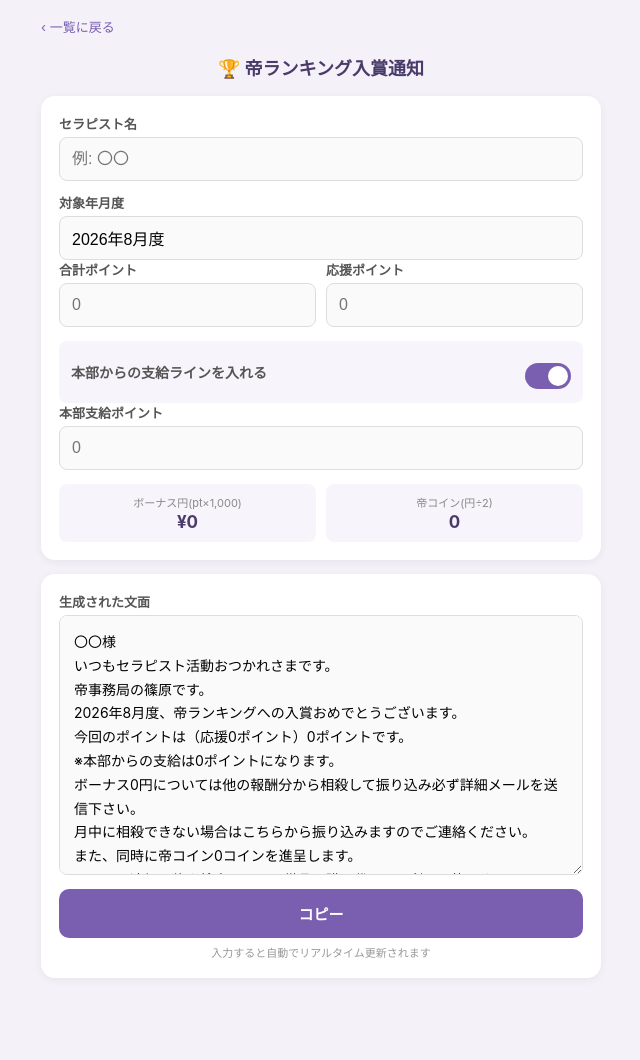
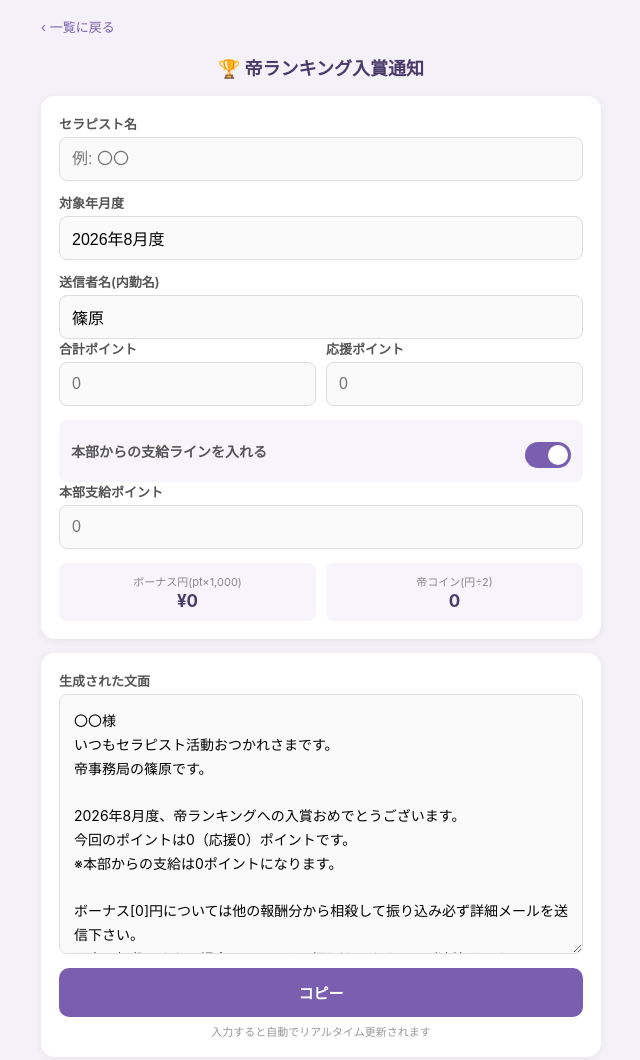
Before and after one commit to ramunekyuzin/ramunekyuzin.github.io, a plain HTML site: page ranking-tsuchi.html in a window 1280 px wide. Shown: the whole page, without its empty margins (319-959 px from the left). Before the commit the page ends 1008 px from the top, so only its background shows below. Drawn offline with Linux system fonts and the light colour scheme.

Commit message:
Update ranking-tsuchi.html

```diff
--- a/ranking-tsuchi.html
+++ b/ranking-tsuchi.html
@@ -141,6 +141,9 @@
     <label>対象年月度</label>
     <input type="text" id="yearMonth">
 
+    <label>送信者名(内勤名)</label>
+    <input type="text" id="sender" value="篠原">
+
     <div class="row2">
       <div>
         <label>合計ポイント</label>
@@ -188,6 +191,7 @@
 <script>
   const nameEl = document.getElementById('name');
   const ymEl = document.getElementById('yearMonth');
+  const senderEl = document.getElementById('sender');
   const totalEl = document.getElementById('totalPt');
   const ouenEl = document.getElementById('ouenPt');
   const honbuEl = document.getElementById('honbuToggle');
@@ -207,6 +211,7 @@
 
   function update() {
     const name = nameEl.value.trim() || '〇〇';
+    const sender = senderEl.value.trim() || '篠原';
     const ym = ymEl.value.trim();
     const total = Number(totalEl.value.replace(/[^0-9]/g, '')) || 0;
     const ouen = Number(ouenEl.value.replace(/[^0-9]/g, '')) || 0;
@@ -220,24 +225,20 @@
     honbuPtWrap.style.display = honbuEl.checked ? 'block' : 'none';
 
     const honbuLine = honbuEl.checked
-      ? `※本部からの支給は${fmt(honbuPt)}ポイントになります。\n`
+      ? `\n※本部からの支給は${fmt(honbuPt)}ポイントになります。`
       : '';
 
-    const text =
-`${name}様
-いつもセラピスト活動おつかれさまです。
-帝事務局の篠原です。
-${ym}、帝ランキングへの入賞おめでとうございます。
-今回のポイントは（応援${fmt(ouen)}ポイント）${fmt(total)}ポイントです。
-${honbuLine}ボーナス${fmt(bonus)}円については他の報酬分から相殺して振り込み必ず詳細メールを送信下さい。
-月中に相殺できない場合はこちらから振り込みますのでご連絡ください。
-また、同時に帝コイン${fmt(coin)}コインを進呈します。
-こちらは追加研修や検査キット、備品の購入代として利用可能です。`;
+    const block1 = `${name}様\nいつもセラピスト活動おつかれさまです。\n帝事務局の${sender}です。`;
+    const block2 = `${ym}、帝ランキングへの入賞おめでとうございます。\n今回のポイントは${fmt(total)}（応援${fmt(ouen)}）ポイントです。${honbuLine}`;
+    const block3 = `ボーナス[${fmt(bonus)}]円については他の報酬分から相殺して振り込み必ず詳細メールを送信下さい。\n月中に相殺できない場合はこちらから振り込みますのでご連絡ください。`;
+    const block4 = `また、同時に帝コイン[${fmt(coin)}]コインを進呈します。\nこちらは追加研修や検査キット、備品の購入代として利用可能です。`;
+
+    const text = [block1, block2, block3, block4].join('\n\n');
 
     outputEl.value = text;
   }
 
-  [nameEl, ymEl, totalEl, ouenEl, honbuEl, honbuPtEl].forEach(el => {
+  [nameEl, ymEl, senderEl, totalEl, ouenEl, honbuEl, honbuPtEl].forEach(el => {
     el.addEventListener('input', update);
     el.addEventListener('change', update);
   });
```
